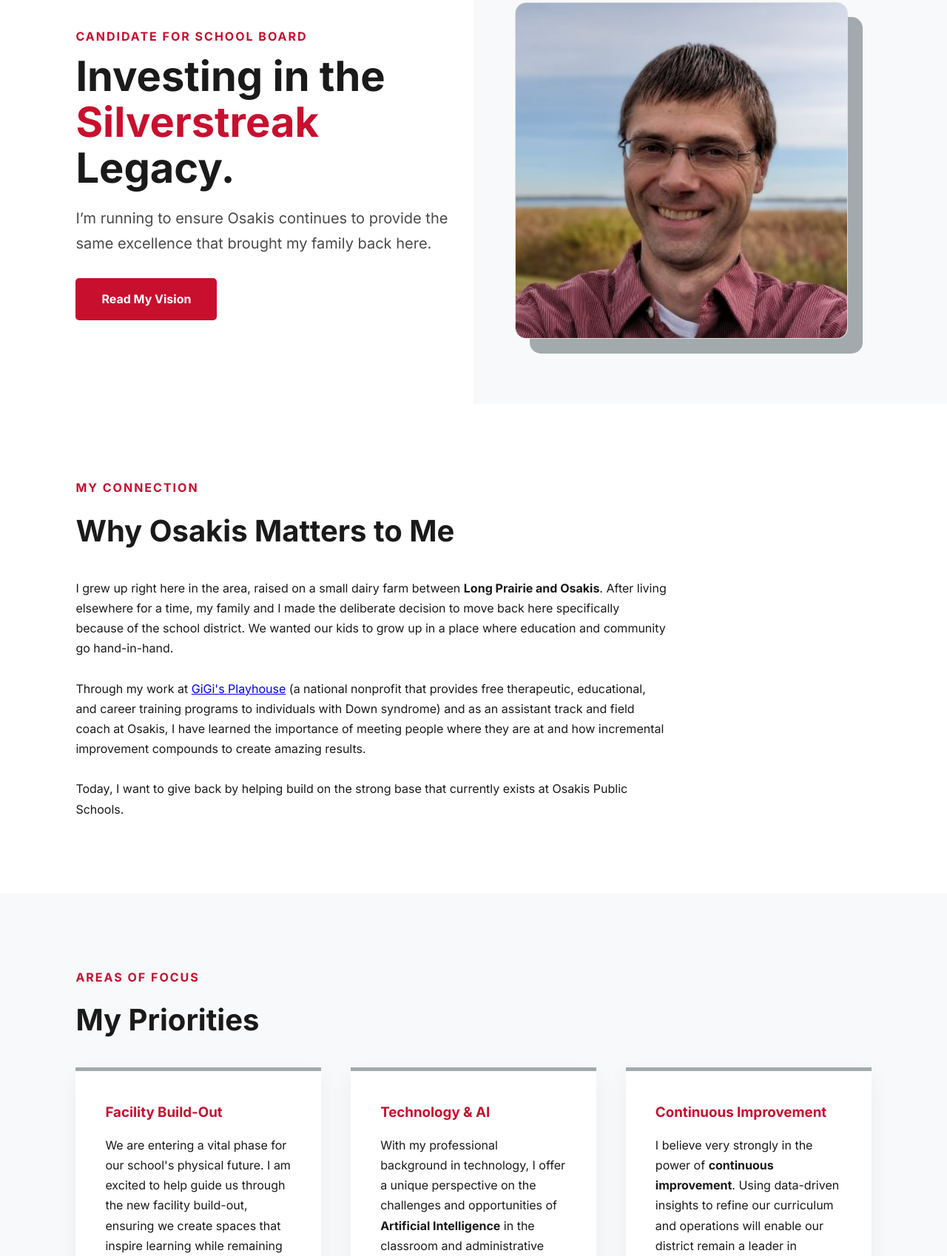
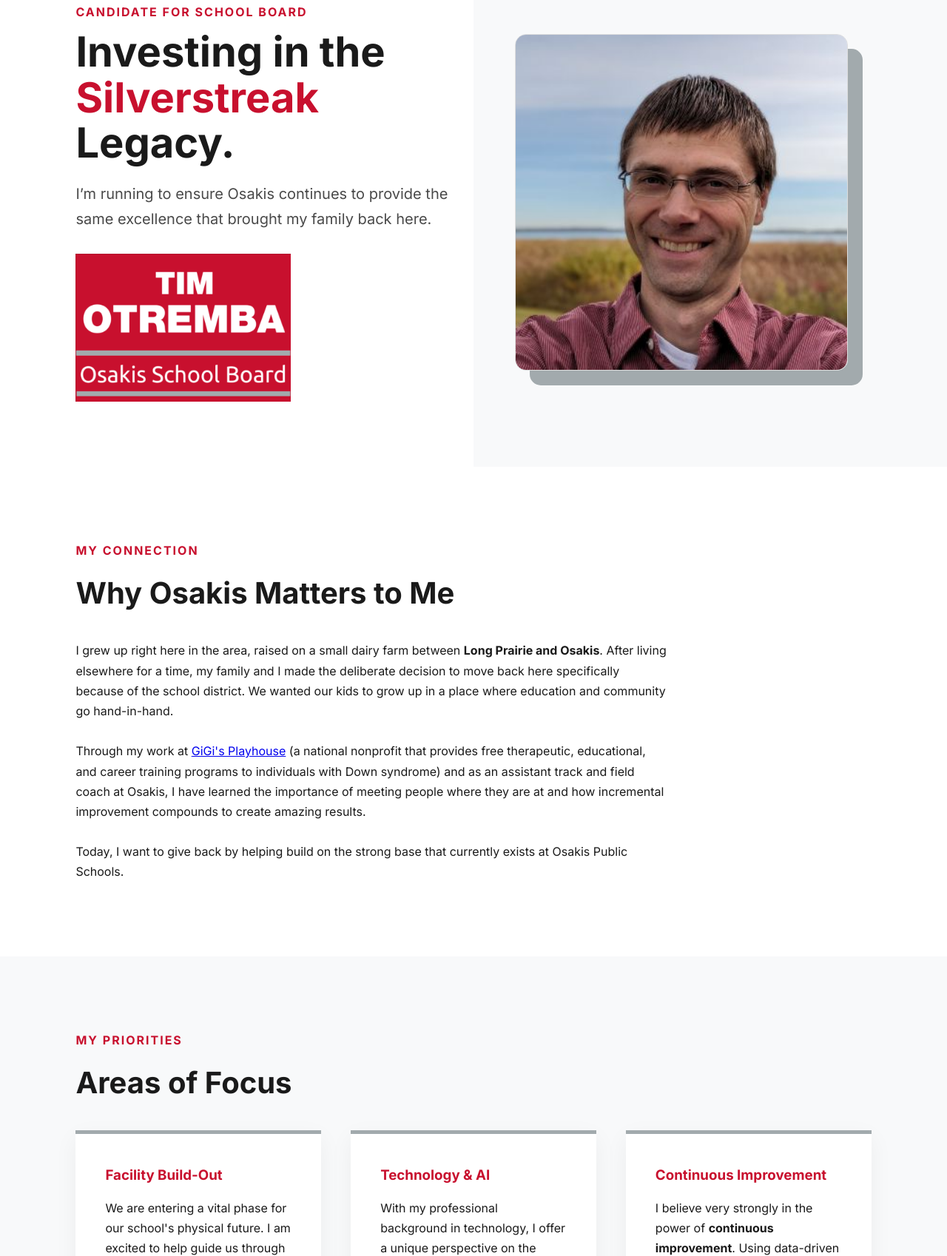
Before and after one commit to otrembaforschoolboard/website, a plain HTML site: page index.html in a window 1280 px wide. Shown: the part 167-1865 px from the top of the page at 74% size. Drawn offline with Linux system fonts and the light colour scheme.

Commit message:
Add logo image and update section headings
Added a logo image to the hero section and updated section headings.

```diff
--- a/index.html
+++ b/index.html
@@ -50,6 +50,10 @@
             letter-spacing: 1px;
         }
 
+        .nav-logo-img {
+            height: 200px;
+            width: auto;
+        }
         /* Hero Section */
         .hero {
             display: flex;
@@ -201,7 +205,7 @@
             <span class="section-label">Candidate for School Board</span>
             <h1>Investing in the <span>Silverstreak</span> Legacy.</h1>
             <p>I’m running to ensure Osakis continues to provide the same excellence that brought my family back here.</p>
-            <a href="#about" class="btn">Read My Vision</a>
+            <img src="OtrembaForSchoolBoard.png" alt="Tim Otremba Campaign Logo" class="nav-logo-img">
         </div>
         <div class="hero-image">
             <img src="tim-otremba.jpg" alt="Tim Otremba">
@@ -221,8 +225,8 @@
     </section>
 
 <section id="priorities" class="bg-silver">
-        <span class="section-label">Areas of focus</span>
-        <h2>My Priorities</h2>
+        <span class="section-label">My Priorities</span>
+        <h2>Areas of Focus</h2>
         <div class="grid">
             <div class="feature-card">
                 <h3>Facility Build-Out</h3>
```
